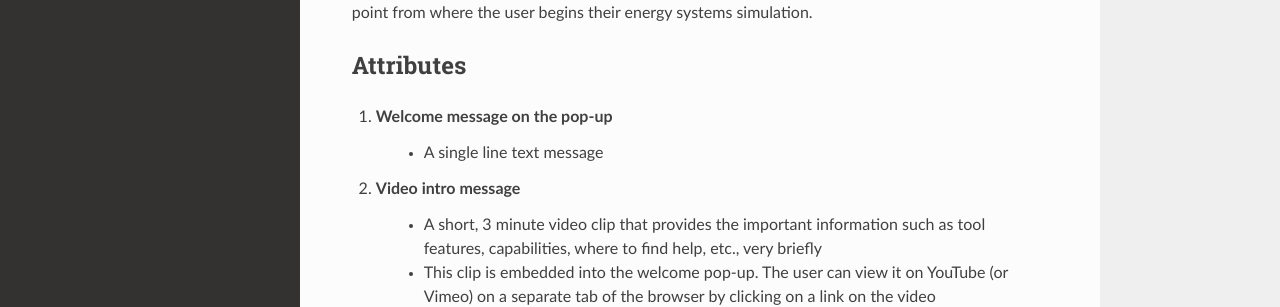
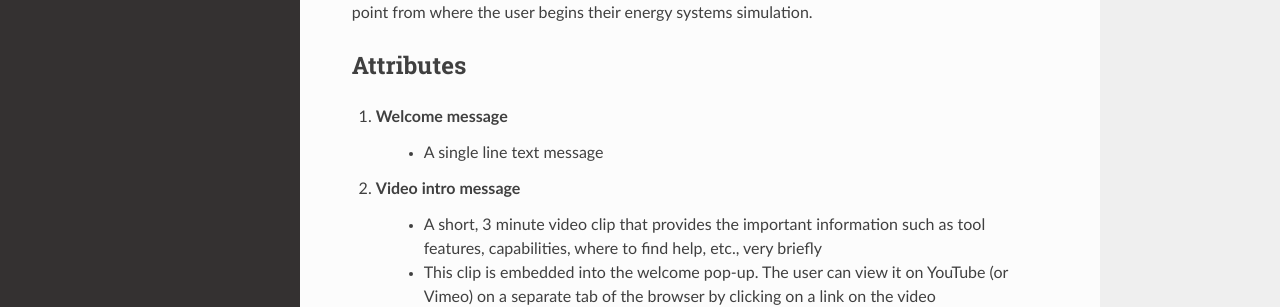
Before and after one commit to rl-institut/open_plan, a Sphinx documentation site: the page built from docs/view_components/welcome.rst, in a window 1280 px wide and 1137 px high. Shown: the part 207-514 px from the top of the window. Built offline with Sphinx 7.4.7 and the Read the Docs theme 2.0.0, drawn with Linux system fonts in a browser that asks for light colours; formulas are drawn with MathJax 3.

Commit message:
remove unneccessary text from the sub-heading
Co-authored-by: Pierre Francois <pierre-francois.duc@rl-institut.de>

```diff
--- a/docs/view_components/welcome.rst
+++ b/docs/view_components/welcome.rst
@@ -9,7 +9,7 @@ The welcome window serves as an orientation point for the user and let them know
 Attributes
 ^^^^^^^^^^
 
-#. **Welcome message on the pop-up**
+#. **Welcome message**
     * A single line text message
 
 #. **Video intro message**
```
